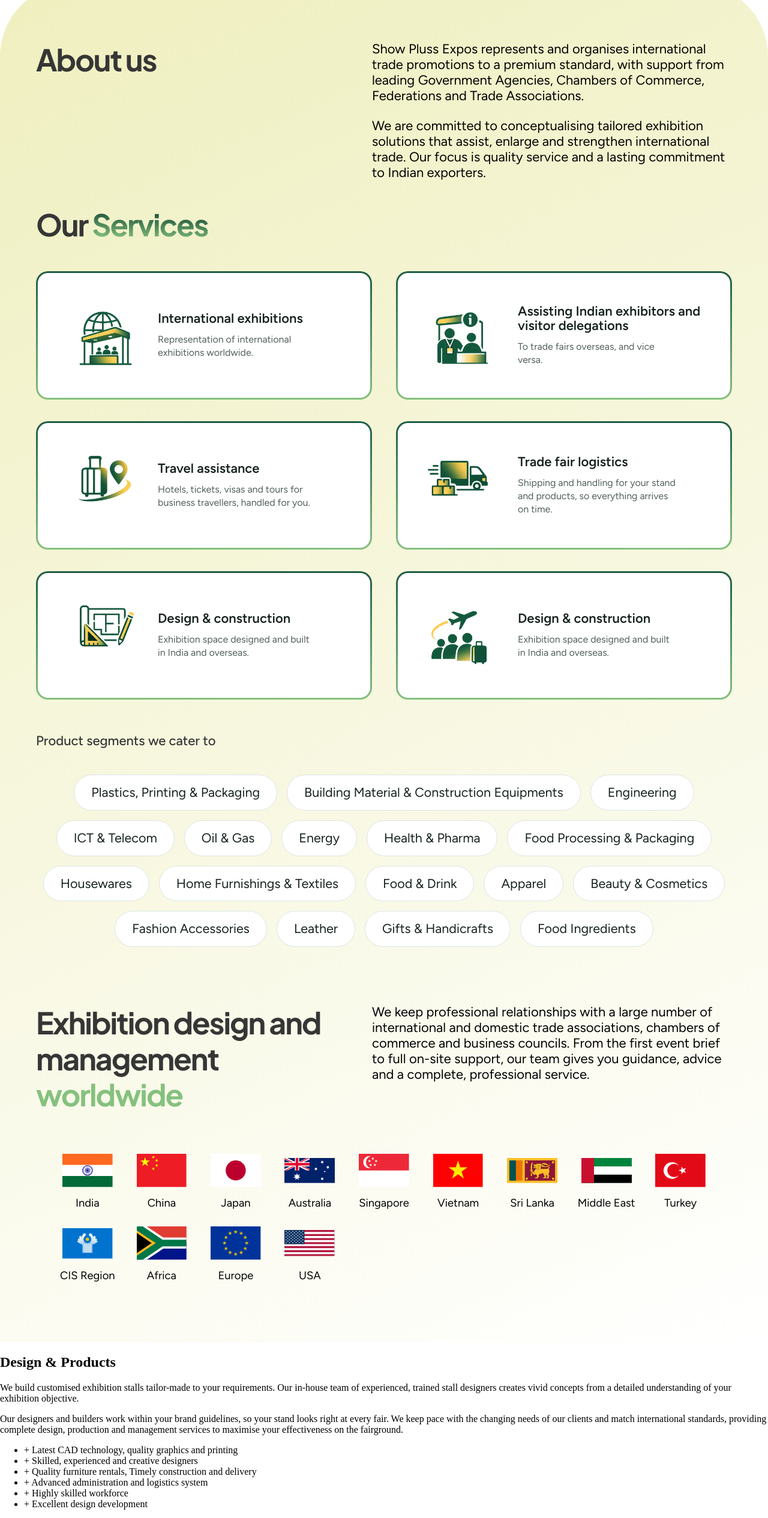
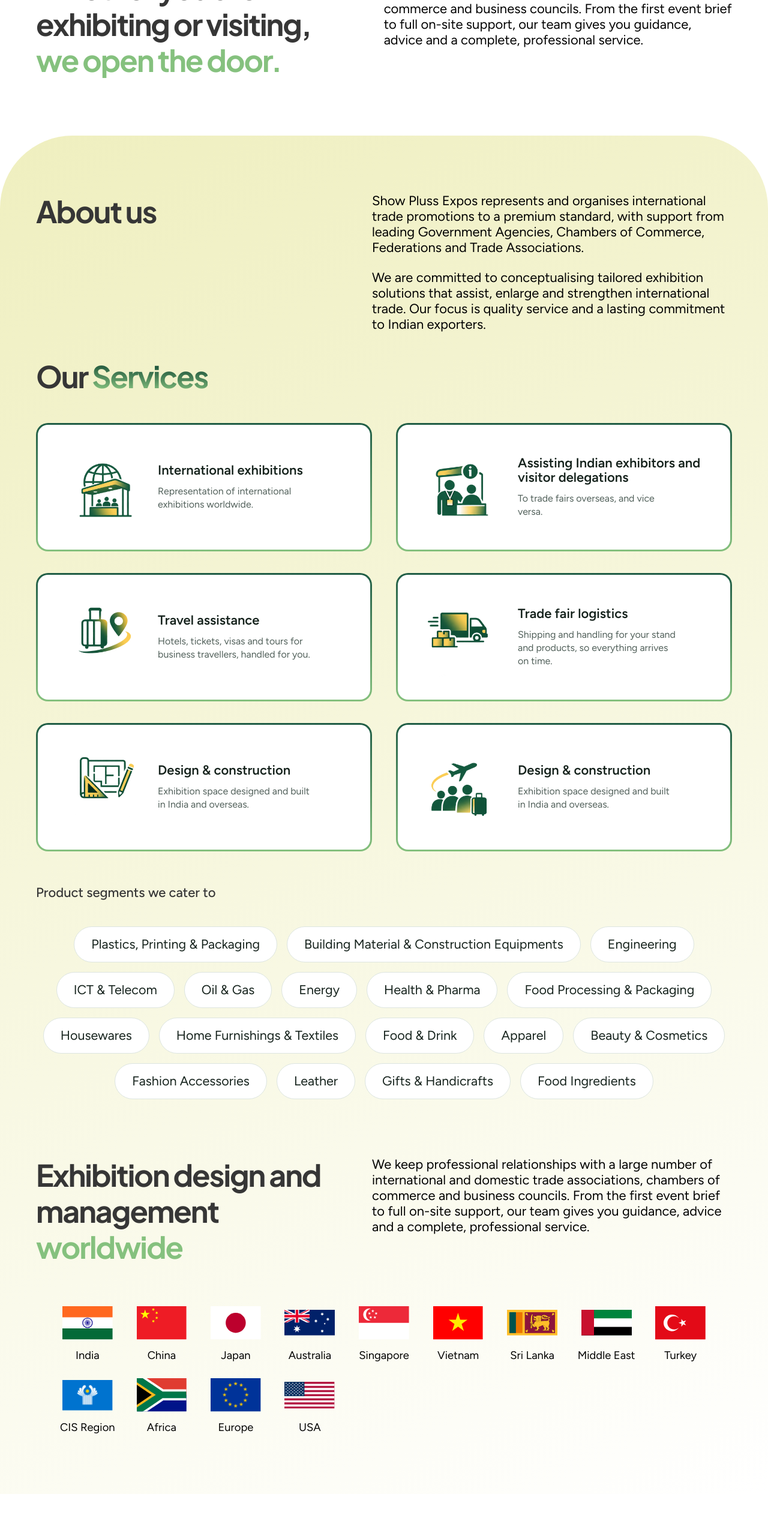
Before and after one commit to kasaxena5/showpluss, a Next.js app in the folder Web/: page / in a window 1280 px wide. Shown: the part 234-2764 px from the top of the page at 60% size. Built offline with nearby package versions, Linux system fonts and the light colour scheme.

Commit message:
Adding CSS

```diff
--- a/Web/src/components/cards/FeatureCard.tsx
+++ b/Web/src/components/cards/FeatureCard.tsx
@@ -4,8 +4,9 @@ type FeatureCardProps = {
 
 export default function FeatureCard({ text }: FeatureCardProps) {
   return (
-    <li>
-      <span aria-hidden="true">+</span> {text}
+    <li className="feature-card">
+      <span className="feature-card-icon" aria-hidden="true">+</span>
+      <span>{text}</span>
     </li>
   );
 }
--- a/Web/src/components/cards/ProjectCard.tsx
+++ b/Web/src/components/cards/ProjectCard.tsx
@@ -7,10 +7,16 @@ type ProjectCardProps = {
 
 export default function ProjectCard({ caption, image }: ProjectCardProps) {
   return (
-    <li>
-      <figure>
-        <Image src={image} alt="" width={30} height={30} />
-        <figcaption>{caption}</figcaption>
+    <li className="project-card">
+      <figure className="project-card-figure">
+        <Image
+          className="project-card-image"
+          src={image}
+          alt=""
+          fill
+          sizes="568px"
+        />
+        <figcaption className="project-card-caption">{caption}</figcaption>
       </figure>
     </li>
   );
--- a/Web/src/components/sections/DesignProjectsSection.tsx
+++ b/Web/src/components/sections/DesignProjectsSection.tsx
@@ -2,11 +2,17 @@ import FeatureCard from "@/components/cards/FeatureCard";
 import ProjectCard from "@/components/cards/ProjectCard";
 import { ASSETS } from "@/constants/assets";
 import { SECTION_IDS } from "@/constants/routes";
+import "@/styles/design-projects.css";
 
 export default function DesignProjectsSection() {
   return (
-    <section id={SECTION_IDS.designProjects}>
-      <h2>Design &amp; Products</h2>
+    <section id={SECTION_IDS.designProjects} className="design-projects" aria-labelledby="design-projects-heading">
+      <div className="design-projects-content">
+        <div className="design-projects-intro">
+          <h2 id="design-projects-heading" className="design-projects-heading">
+            Design &amp; <span className="design-projects-highlight">Products</span>
+          </h2>
+          <div className="design-projects-description">
             <p>
               We build customised exhibition stalls tailor-made to your requirements.
               Our in-house team of experienced, trained stall designers creates vivid
@@ -19,7 +25,9 @@ export default function DesignProjectsSection() {
               production and management services to maximise your effectiveness on the
               fairground.
             </p>
-      <ul aria-label="Capabilities">
+          </div>
+        </div>
+        <ul className="design-capabilities" aria-label="Capabilities">
           <FeatureCard text="Latest CAD technology, quality graphics and printing" />
           <FeatureCard text="Skilled, experienced and creative designers" />
           <FeatureCard text="Quality furniture rentals, Timely construction and delivery" />
@@ -27,7 +35,7 @@ export default function DesignProjectsSection() {
           <FeatureCard text="Highly skilled workforce" />
           <FeatureCard text="Excellent design development" />
         </ul>
-      <ul aria-label="Projects">
+        <ul className="design-projects-grid" aria-label="Projects">
           <ProjectCard
             caption="Exhibition stand"
             image={ASSETS.photographs.projectExhibitionStand}
@@ -53,6 +61,7 @@ export default function DesignProjectsSection() {
             image={ASSETS.photographs.projectExhibitionStand}
           />
         </ul>
+      </div>
     </section>
   );
 }
--- a/Web/src/components/sections/OverviewSection.tsx
+++ b/Web/src/components/sections/OverviewSection.tsx
@@ -1,15 +1,21 @@
 import { SECTION_IDS } from "@/constants/routes";
+import "@/styles/overview.css";
 
 export default function OverviewSection() {
   return (
-    <section id={SECTION_IDS.overview}>
-      <h2>Whether you are exhibiting or visiting, we open the door.</h2>
-      <p>
-        We keep professional relationships with a large number of international
-        and domestic trade associations, chambers of commerce and business
-        councils. From the first event brief to full on-site support, our team
-        gives you guidance, advice and a complete, professional service.
-      </p>
+    <section id={SECTION_IDS.overview} className="overview" aria-labelledby="overview-heading">
+      <div className="overview-content">
+        <h2 id="overview-heading" className="overview-heading">
+          Whether you are exhibiting or visiting,{" "}
+          <span className="overview-heading-highlight">we open the door.</span>
+        </h2>
+        <p className="overview-description">
+          We keep professional relationships with a large number of international
+          and domestic trade associations, chambers of commerce and business
+          councils. From the first event brief to full on-site support, our team
+          gives you guidance, advice and a complete, professional service.
+        </p>
+      </div>
     </section>
   );
 }
--- /dev/null
+++ b/Web/src/styles/design-projects.css
@@ -0,0 +1,118 @@
+.design-projects {
+  padding: var(--layout-section-padding) var(--space-24);
+  background: var(--color-card);
+  font-family: var(--font-body);
+  scroll-margin-top: var(--layout-header-height);
+}
+
+.design-projects-content {
+  max-width: var(--layout-content-width);
+  margin-inline: auto;
+}
+
+.design-projects-intro {
+  display: grid;
+  grid-template-columns: minmax(0, 1fr) minmax(0, 1.2fr);
+  align-items: start;
+  gap: var(--space-96);
+}
+
+.design-projects-heading {
+  margin: 0;
+  color: var(--color-text);
+  font-family: var(--font-heading);
+  font-size: var(--font-size-h2);
+  font-weight: var(--font-weight-bold);
+  line-height: var(--line-height-h2);
+  letter-spacing: var(--letter-spacing-h2-style);
+}
+
+.design-projects-highlight {
+  background: var(--gradient-heading-section);
+  background-clip: text;
+  color: transparent;
+}
+
+.design-projects-description {
+  display: grid;
+  gap: var(--space-24);
+  color: var(--color-black);
+  font-size: var(--font-size-section-body);
+  line-height: var(--line-height-section-body);
+}
+
+.design-projects-description p {
+  margin: 0;
+}
+
+.design-capabilities {
+  display: grid;
+  grid-template-columns: repeat(2, minmax(0, 1fr));
+  gap: var(--space-29) var(--space-24);
+  max-width: 900px;
+  margin: var(--space-69) auto;
+  padding: 0;
+  list-style: none;
+}
+
+.feature-card {
+  display: flex;
+  align-items: center;
+  gap: var(--space-12);
+  padding: var(--space-12) var(--space-16);
+  border: 1px solid var(--color-line);
+  border-radius: var(--radius-input);
+  background: var(--color-background);
+  color: var(--color-ink);
+  font-size: var(--font-size-section-body);
+  line-height: var(--line-height-section-body);
+}
+
+.feature-card-icon {
+  flex-shrink: 0;
+  color: var(--color-gold-500);
+  font-size: var(--font-size-body-small);
+  font-weight: var(--font-weight-bold);
+}
+
+.design-projects-grid {
+  display: grid;
+  grid-template-columns: repeat(4, minmax(0, 1fr));
+  gap: var(--space-48) var(--space-24);
+  margin: 0;
+  padding: 0;
+  list-style: none;
+}
+
+.project-card {
+  min-width: 0;
+}
+
+.project-card:first-child,
+.project-card:last-child {
+  grid-column: span 2;
+}
+
+.project-card-figure {
+  position: relative;
+  height: var(--layout-gallery-tile-height);
+  margin: 0;
+  overflow: hidden;
+  border-radius: var(--radius-project);
+}
+
+.project-card-image {
+  object-fit: cover;
+}
+
+.project-card-caption {
+  position: absolute;
+  inset: 0;
+  display: flex;
+  align-items: flex-end;
+  padding: var(--space-16);
+  background: var(--gradient-project-overlay);
+  color: var(--color-on-dark);
+  font-size: var(--font-size-project-caption);
+  line-height: var(--line-height-project-caption);
+}
--- /dev/null
+++ b/Web/src/styles/overview.css
@@ -0,0 +1,37 @@
+.overview {
+  padding: var(--layout-section-padding) var(--space-24);
+  background: var(--color-card);
+  scroll-margin-top: var(--layout-header-height);
+}
+
+.overview-content {
+  display: grid;
+  grid-template-columns: minmax(0, 1fr) minmax(0, 1.2fr);
+  align-items: start;
+  gap: var(--space-96);
+  max-width: var(--layout-content-width);
+  margin-inline: auto;
+}
+
+.overview-heading {
+  margin: 0;
+  color: var(--color-text);
+  font-family: var(--font-heading);
+  font-size: var(--font-size-h2);
+  font-weight: var(--font-weight-bold);
+  line-height: var(--line-height-h2);
+  letter-spacing: var(--letter-spacing-h2-style);
+}
+
+.overview-heading-highlight {
+  display: block;
+  color: var(--color-green-highlight);
+}
+
+.overview-description {
+  margin: 0;
+  color: var(--color-black);
+  font-family: var(--font-body);
+  font-size: var(--font-size-section-body);
+  line-height: var(--line-height-section-body);
+}
```
Lines whose indentation alone changed are shown as unchanged.
